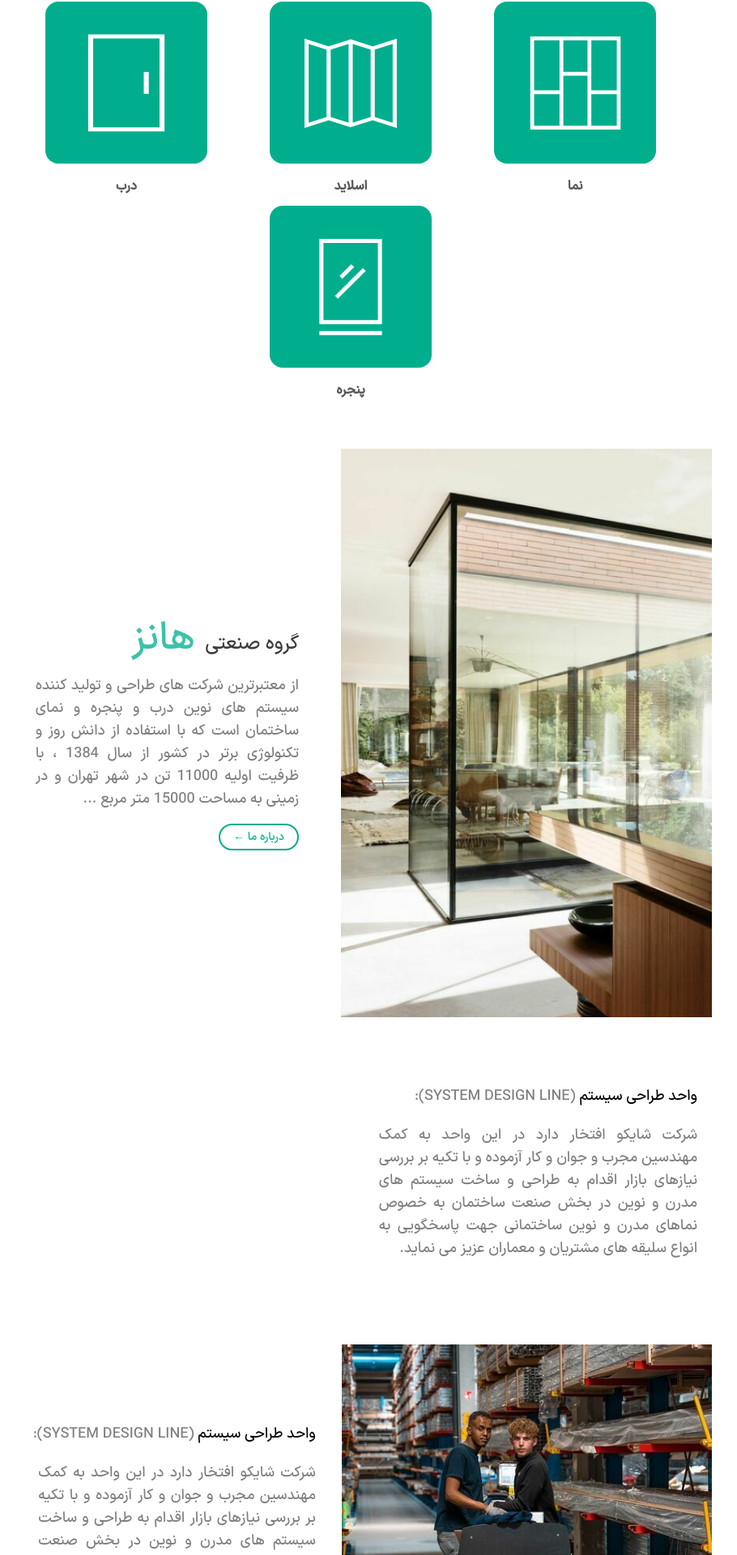
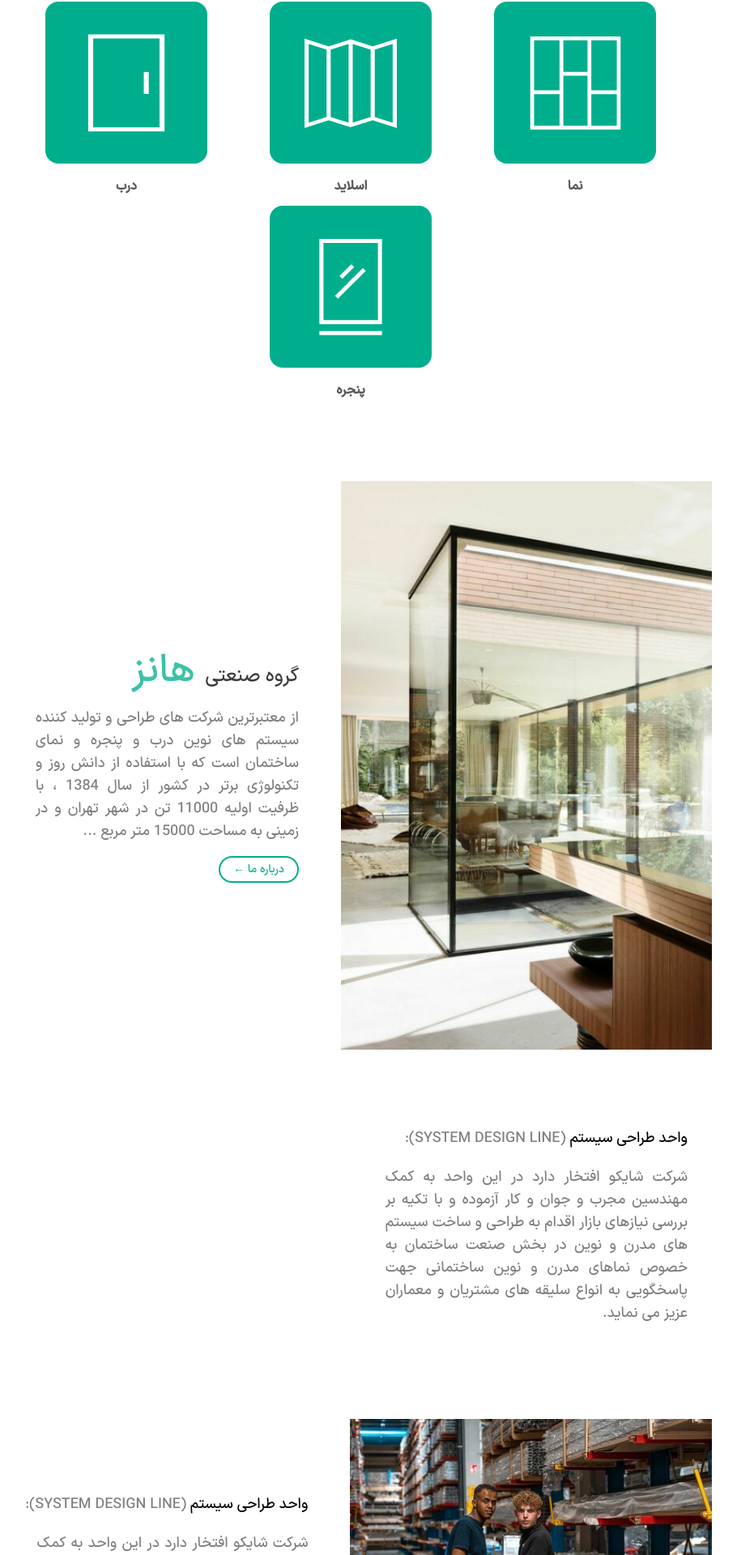
Before and after one commit to zahra-hsb/hanz-, a Next.js app: page / in a window 1280 px wide. Shown: the part 841-2761 px from the top of the page at 81% size, without its empty margins (79-989 px from the left). Built offline with nearby package versions, Linux system fonts and the light colour scheme.

Commit message:
spaces between sections added

```diff
--- a/src/components/layout/AboutSection/index.jsx
+++ b/src/components/layout/AboutSection/index.jsx
@@ -7,7 +7,7 @@ import Button from '../Main/button'
 const AboutSection = () => {
     return (
         <>
-            <section className="flex flex-col pt-5 w-full lg:m-auto">
+            <section className="flex flex-col pt-5 w-full my-20">
                 <div className="flex w-full xl:w-[95%] xl:m-auto flex-col lg:flex-row items-center justify-between gap-5">
                     <div className="lg:mr-10">
                         <Image src={picture} alt="hanz" />
@@ -33,7 +33,7 @@ const AboutSection = () => {
                         </div>
                     </div>
                 </div>
-                <div className="lg:w-1/2 p-5 m-5 lg:m-16">
+                <div className="lg:w-1/2 p-8 lg:m-16 my-12">
                     <div>
                         <h4 className="text-lg opacity-83">
                             واحد طراحی سیستم <span className="opacity-50">(SYSTEM DESIGN LINE):</span>
@@ -48,8 +48,8 @@ const AboutSection = () => {
                         </p>
                     </div>
                 </div>
-                <div className="flex w-full items-center justify-center gap-5">
-                    <div className="flex flex-col lg:flex-row  items-center justify-between xl:w-[95%]">
+                <div className="flex w-full items-center justify-center">
+                    <div className="flex flex-col lg:flex-row gap-5 items-center justify-between xl:w-[95%]">
                         <div className="lg:mr-10">
                             <Image src={Picture2} alt="hanz" />
                         </div>
--- a/src/components/layout/AboutSection2/index.jsx
+++ b/src/components/layout/AboutSection2/index.jsx
@@ -5,7 +5,7 @@ import Button from "../Main/button"
 const AboutSection2 = () => {
     return (
         <>
-            <section className="flex w-full items-center justify-center gap-5 pt-20">
+            <section className="flex w-full items-center justify-center gap-5 py-16">
                 <div className="flex flex-col lg:flex-row justify-between items-center xl:w-[95%]">
 
                     <div className="h-full lg:m-10">
--- a/src/components/layout/CategorySection/index.jsx
+++ b/src/components/layout/CategorySection/index.jsx
@@ -1,7 +1,7 @@
 const CategorySection = () => {
     return (
         <>
-            <section className="flex flex-col w-full items-center py-10">
+            <section className="flex flex-col w-full items-center mt-10">
                 <div className="flex flex-col lg:w-[80%] w-full items-center ">
 
                     <div className="p-10">
--- a/src/components/layout/Company/index.jsx
+++ b/src/components/layout/Company/index.jsx
@@ -9,9 +9,9 @@ const Company = () => {
     return (
         <>
             <section className="flex flex-col w-full">
-                <div className="flex items-center justify-between px-20 py-14">
+                <div className="flex items-center justify-between p-3 mb-4 sm:p-8">
                     <div>
-                        <h3 className="text-2xl opacity-[76%]">
+                        <h3 className="text-xl opacity-[76%]">
                             گروه صنعتی هانز
                         </h3>
                     </div>
--- a/src/components/layout/FaQ/index.jsx
+++ b/src/components/layout/FaQ/index.jsx
@@ -10,7 +10,7 @@ const FaQ = () => {
                         <h3 className="text-3xl font-bold">چرا آلومینیوم؟</h3>
                     </div>
                     <div>
-                        <h4 className="text-sm lg:text-md text-center">مهمترین دلایل برای در نظر گرفتن آلومینیوم برای پروژه بعدی</h4>
+                        <h4 className="text-sm lg:text-md text-center p-3">مهمترین دلایل برای در نظر گرفتن آلومینیوم برای پروژه بعدی</h4>
                     </div>
                     <div className="flex flex-wrap items-center justify-center w-full p-4">
                         <div className="w-full flex items-center justify-center my-5">
--- a/src/components/layout/Slider/index.jsx
+++ b/src/components/layout/Slider/index.jsx
@@ -8,7 +8,7 @@ const Slider = () => {
     return (
         <>
 
-            <section className="flex flex-col w-full p-5 mb-36 mt-16">
+            <section className="flex flex-col w-full p-5 sm:mb-36 mb-24 mt-16">
                 <div className="lg:w-[80%] lg:m-auto">
                     <div className="flex items-center justify-between p-3 my-4">
                         <div>
```
